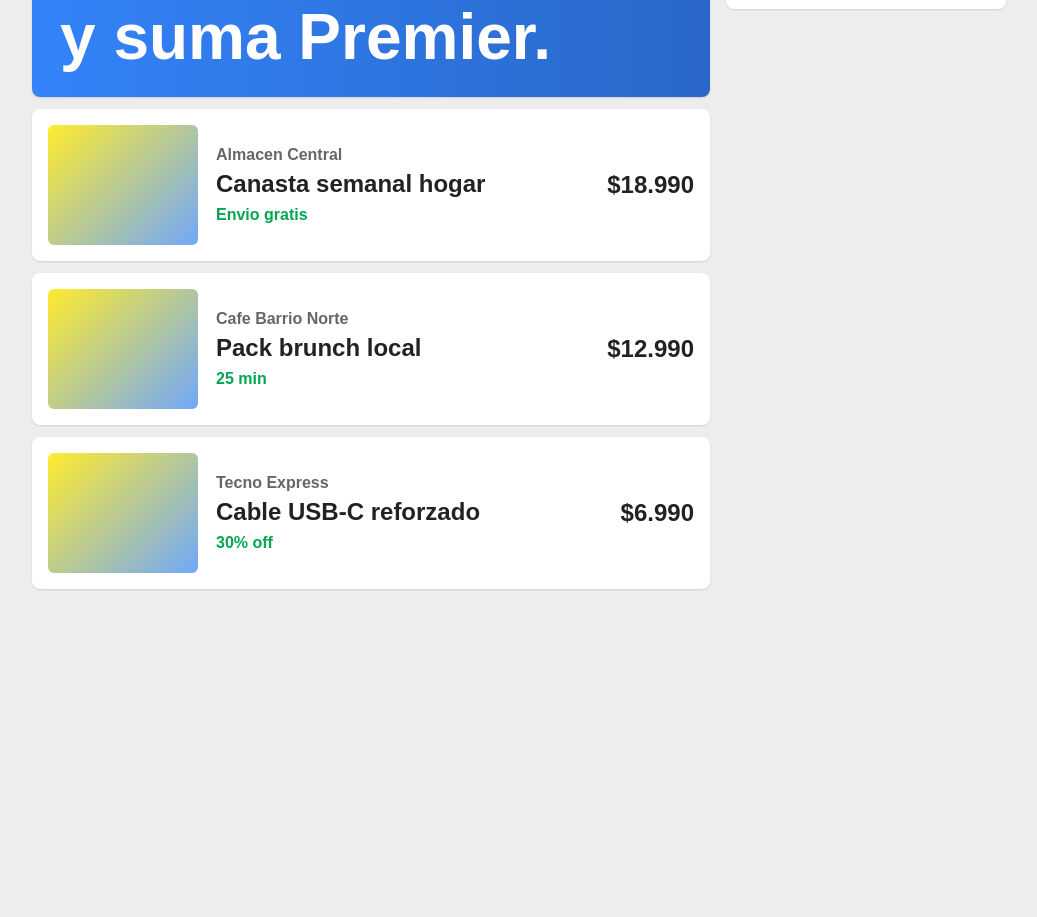
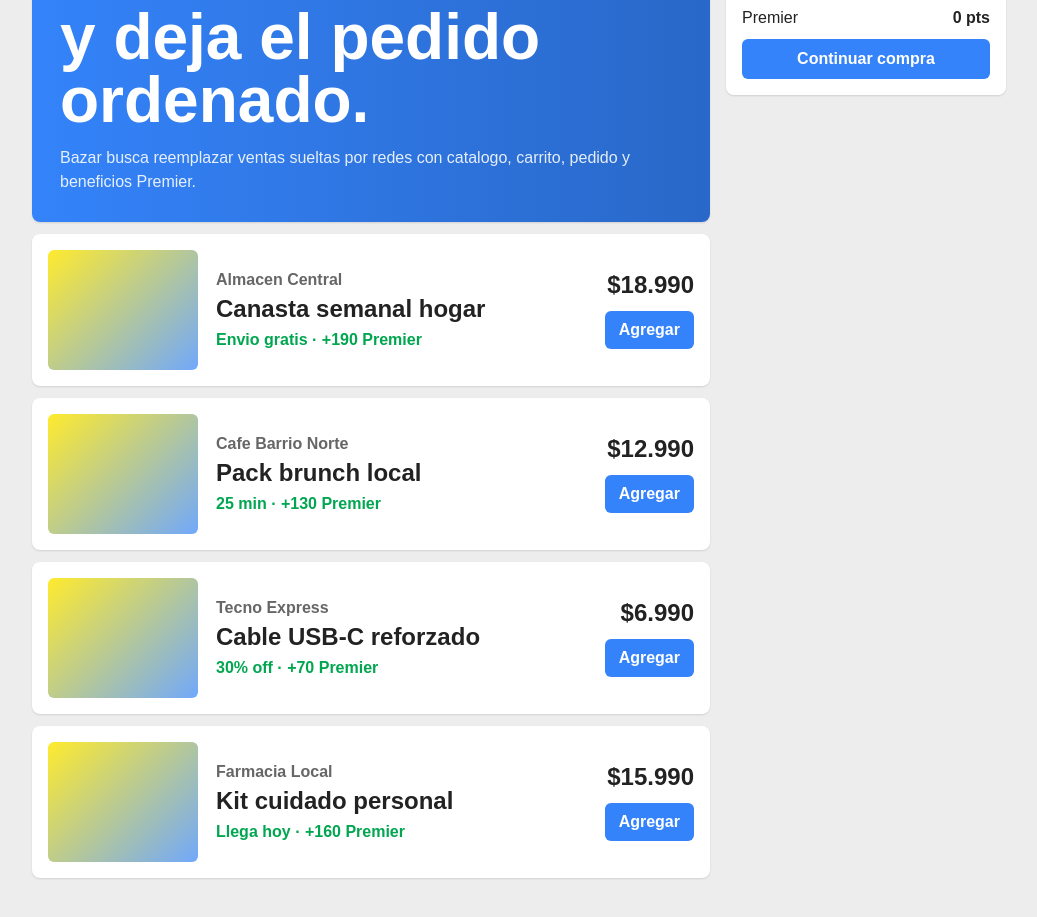
Before and after one commit to tactikaconsulting/tactika-digital, a Next.js app in the folder apps/bazar/: page / in a window 1280 px wide. Shown: the part 267-1184 px from the top of the page, without its empty margins (234-1271 px from the left). Before the commit the page ends 920 px from the top, so only its background shows below. Built offline with nearby package versions, Linux system fonts and the light colour scheme.

Commit message:
Focus Bazar app MVP

```diff
--- a/apps/bazar/app/globals.css
+++ b/apps/bazar/app/globals.css
@@ -138,6 +138,14 @@ button {
   line-height: 0.98;
 }
 
+.hero span {
+  display: block;
+  max-width: 620px;
+  margin-top: 14px;
+  color: rgba(255, 255, 255, 0.88);
+  line-height: 1.5;
+}
+
 .product {
   display: grid;
   grid-template-columns: 150px minmax(0, 1fr) 140px;
@@ -170,9 +178,58 @@ button {
   font-weight: 850;
 }
 
-.product strong {
+.product-action {
+  display: grid;
+  gap: 12px;
+  justify-items: end;
+}
+
+.product-action strong {
   font-size: 1.5rem;
   text-align: right;
+}
+
+.product-action button {
+  min-height: 38px;
+  border: 0;
+  border-radius: 6px;
+  padding: 0 14px;
+  background: var(--blue);
+  color: #ffffff;
+  font-weight: 900;
+}
+
+.checkout {
+  position: sticky;
+  top: 16px;
+}
+
+.cart-list {
+  display: grid;
+  gap: 10px;
+}
+
+.cart-list div,
+.totals {
+  display: flex;
+  align-items: center;
+  justify-content: space-between;
+  gap: 12px;
+}
+
+.cart-list span {
+  color: var(--muted);
+  font-size: 0.9rem;
+}
+
+.cart-list strong,
+.totals strong {
+  white-space: nowrap;
+}
+
+.totals {
+  border-top: 1px solid #e6e6e6;
+  padding-top: 12px;
 }
 
 .dashboard {
@@ -218,6 +275,25 @@ button {
   color: var(--muted);
 }
 
+.revenue-plan {
+  margin-top: 16px;
+  border-radius: 8px;
+  background: var(--surface);
+  padding: 20px;
+  box-shadow: 0 1px 2px rgba(0, 0, 0, 0.12);
+}
+
+.revenue-plan h2 {
+  margin: 0;
+}
+
+.revenue-plan p {
+  max-width: 780px;
+  margin: 12px 0 0;
+  color: var(--muted);
+  line-height: 1.5;
+}
+
 @media (max-width: 900px) {
   .header-inner,
   .market-layout,
@@ -234,7 +310,11 @@ button {
     display: grid;
   }
 
-  .product strong {
+  .product-action {
+    justify-items: start;
+  }
+
+  .product-action strong {
     text-align: left;
   }
 }
--- a/apps/bazar/app/page.tsx
+++ b/apps/bazar/app/page.tsx
@@ -1,32 +1,101 @@
 "use client";
 
-import { useState } from "react";
+import { useMemo, useState } from "react";
 
 type View = "comprar" | "cuenta" | "vender" | "admin";
+type Product = {
+  id: number;
+  name: string;
+  store: string;
+  price: number;
+  tag: string;
+  premier: number;
+};
+type CartItem = Product & { quantity: number };
 
-const products = [
+const products: Product[] = [
   {
+    id: 1,
     name: "Canasta semanal hogar",
     store: "Almacen Central",
-    price: "$18.990",
+    price: 18990,
     tag: "Envio gratis",
+    premier: 190,
   },
   {
+    id: 2,
     name: "Pack brunch local",
     store: "Cafe Barrio Norte",
-    price: "$12.990",
+    price: 12990,
     tag: "25 min",
+    premier: 130,
   },
   {
+    id: 3,
     name: "Cable USB-C reforzado",
     store: "Tecno Express",
-    price: "$6.990",
+    price: 6990,
     tag: "30% off",
+    premier: 70,
+  },
+  {
+    id: 4,
+    name: "Kit cuidado personal",
+    store: "Farmacia Local",
+    price: 15990,
+    tag: "Llega hoy",
+    premier: 160,
   },
 ];
 
+const money = new Intl.NumberFormat("es-CL", {
+  style: "currency",
+  currency: "CLP",
+  maximumFractionDigits: 0,
+});
+
 export default function BazarApp() {
   const [view, setView] = useState<View>("comprar");
+  const [cart, setCart] = useState<CartItem[]>([]);
+  const [query, setQuery] = useState("");
+
+  const filteredProducts = useMemo(() => {
+    const value = query.trim().toLowerCase();
+
+    if (!value) {
+      return products;
+    }
+
+    return products.filter((product) =>
+      `${product.name} ${product.store}`.toLowerCase().includes(value),
+    );
+  }, [query]);
+
+  const subtotal = useMemo(
+    () => cart.reduce((total, item) => total + item.price * item.quantity, 0),
+    [cart],
+  );
+  const premier = useMemo(
+    () => cart.reduce((total, item) => total + item.premier * item.quantity, 0),
+    [cart],
+  );
+  const commission = Math.round(subtotal * 0.1);
+
+  function addToCart(product: Product) {
+    setCart((current) => {
+      const existing = current.find((item) => item.id === product.id);
+
+      if (existing) {
+        return current.map((item) =>
+          item.id === product.id
+            ? { ...item, quantity: item.quantity + 1 }
+            : item,
+        );
+      }
+
+      return [...current, { ...product, quantity: 1 }];
+    });
+  }
 
   return (
     <main>
@@ -35,7 +104,11 @@ export default function BazarApp() {
           <button className="brand" type="button" onClick={() => setView("comprar")}>
             Bazar
           </button>
-          <input placeholder="Buscar productos, marcas y comercios" />
+          <input
+            value={query}
+            onChange={(event) => setQuery(event.target.value)}
+            placeholder="Buscar productos, marcas y comercios"
+          />
           <nav>
             <button type="button" onClick={() => setView("comprar")}>Comprar</button>
             <button type="button" onClick={() => setView("cuenta")}>Mi cuenta</button>
@@ -53,47 +126,122 @@ export default function BazarApp() {
             <label><input type="checkbox" /> Llega hoy</label>
             <label><input type="checkbox" defaultChecked /> Suma Premier</label>
           </aside>
+
           <section className="results">
             <div className="hero">
-              <p>Semana local</p>
-              <h1>Compra en comercios cercanos y suma Premier.</h1>
+              <p>Marketplace local</p>
+              <h1>Compra en comercios cercanos y deja el pedido ordenado.</h1>
+              <span>
+                Bazar busca reemplazar ventas sueltas por redes con catalogo,
+                carrito, pedido y beneficios Premier.
+              </span>
             </div>
-            {products.map((product) => (
-              <article className="product" key={product.name}>
+            {filteredProducts.map((product) => (
+              <article className="product" key={product.id}>
                 <div className="image" />
                 <div>
                   <p>{product.store}</p>
                   <h2>{product.name}</h2>
-                  <span>{product.tag}</span>
+                  <span>{product.tag} · +{product.premier} Premier</span>
                 </div>
-                <strong>{product.price}</strong>
+                <div className="product-action">
+                  <strong>{money.format(product.price)}</strong>
+                  <button type="button" onClick={() => addToCart(product)}>
+                    Agregar
+                  </button>
+                </div>
               </article>
             ))}
           </section>
-          <aside className="panel">
+
+          <aside className="panel checkout">
             <h2>Tu compra</h2>
-            <p>Agrega productos para simular el carrito.</p>
+            {cart.length === 0 ? (
+              <p>Agrega productos para simular el carrito.</p>
+            ) : (
+              <div className="cart-list">
+                {cart.map((item) => (
+                  <div key={item.id}>
+                    <span>{item.quantity} x {item.name}</span>
+                    <strong>{money.format(item.price * item.quantity)}</strong>
+                  </div>
+                ))}
+              </div>
+            )}
+            <div className="totals">
+              <span>Subtotal</span>
+              <strong>{money.format(subtotal)}</strong>
+            </div>
+            <div className="totals">
+              <span>Premier</span>
+              <strong>{premier} pts</strong>
+            </div>
             <button type="button">Continuar compra</button>
           </aside>
         </section>
       )}
 
       {view === "cuenta" && (
-        <Dashboard title="Mi cuenta" subtitle="Perfil, direcciones, pedidos y puntos Premier." />
+        <Dashboard
+          title="Mi cuenta"
+          subtitle="Perfil, direcciones, pedidos y puntos Premier del cliente."
+          metrics={[
+            ["1.840", "Puntos Premier"],
+            ["12", "Compras"],
+            ["3", "Direcciones"],
+            ["2", "Medios de pago"],
+          ]}
+        />
       )}
 
       {view === "vender" && (
-        <Dashboard title="Centro de vendedores" subtitle="Productos, stock, ventas y pedidos del comercio." />
+        <Dashboard
+          title="Centro de vendedores"
+          subtitle="Productos, stock, ventas y pedidos del comercio."
+          metrics={[
+            ["$2.770.000", "Ventas mes"],
+            ["177", "Pedidos"],
+            ["24", "Productos activos"],
+            ["$277.000", "Comision Bazar"],
+          ]}
+        />
       )}
 
       {view === "admin" && (
-        <Dashboard title="Admin Bazar" subtitle="Usuarios, comercios, pedidos, comisiones y reglas Premier." />
+        <section className="dashboard">
+          <div className="section-title">
+            <p>Modelo de ingresos</p>
+            <h1>Admin Bazar</h1>
+            <span>
+              Control de usuarios, comercios, comisiones, publicidad interna y
+              reglas Premier.
+            </span>
+          </div>
+          <div className="cards">
+            <article><strong>{money.format(commission)}</strong><span>Comision simulada 10%</span></article>
+            <article><strong>$480.000</strong><span>Publicidad destacada</span></article>
+            <article><strong>126</strong><span>Comercios activos</span></article>
+            <article><strong>3</strong><span>Revisiones pendientes</span></article>
+          </div>
+          <div className="revenue-plan">
+            <h2>Fuentes de ingreso</h2>
+            <p>Comision por venta, tiendas destacadas, productos patrocinados, planes Pro para comercios y fee de despacho.</p>
+          </div>
+        </section>
       )}
     </main>
   );
 }
 
-function Dashboard({ title, subtitle }: { title: string; subtitle: string }) {
+function Dashboard({
+  title,
+  subtitle,
+  metrics,
+}: {
+  title: string;
+  subtitle: string;
+  metrics: [string, string][];
+}) {
   return (
     <section className="dashboard">
       <div className="section-title">
@@ -102,10 +250,12 @@ function Dashboard({ title, subtitle }: { title: string; subtitle: string }) {
         <span>{subtitle}</span>
       </div>
       <div className="cards">
-        <article><strong>3.184</strong><span>Usuarios</span></article>
-        <article><strong>126</strong><span>Comercios</span></article>
-        <article><strong>177</strong><span>Pedidos</span></article>
-        <article><strong>$842.000</strong><span>Comision</span></article>
+        {metrics.map(([value, label]) => (
+          <article key={label}>
+            <strong>{value}</strong>
+            <span>{label}</span>
+          </article>
+        ))}
       </div>
     </section>
   );
```
Also changed, not shown: 2 other files (tests, documents, lock files or other folders).
